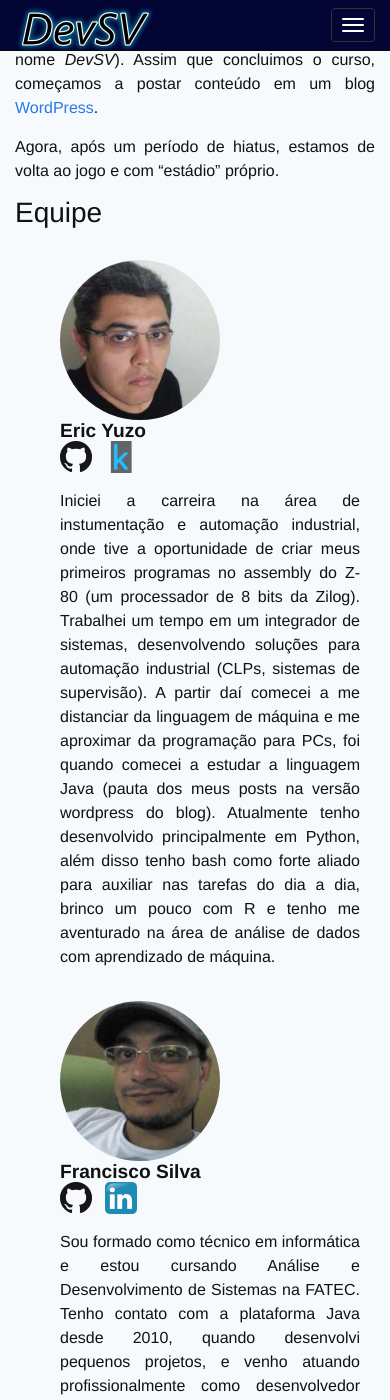
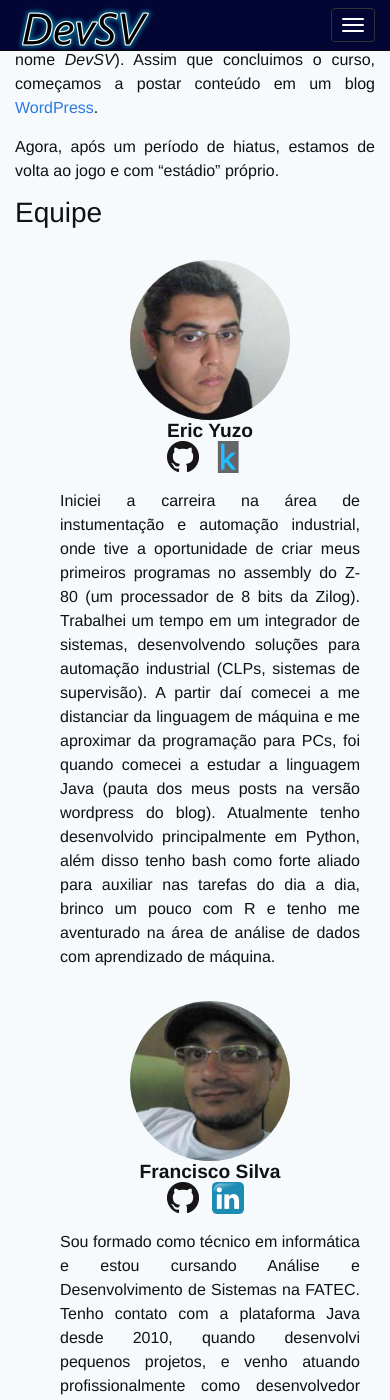
Before and after one commit to devsvbr/devsvbr.github.io, a Jekyll site: the page built from _pages/about.md, in a window 390 px wide and 1400 px high, scrolled down 287 px. Built offline with Jekyll 4.4.1, drawn with Linux system fonts in a browser that asks for light colours.

Commit message:
imagem, nome e links pra redes sociais centralizados em telas pequenas

```diff
--- a/css/styles.css
+++ b/css/styles.css
@@ -69,6 +69,12 @@ a:hover, a:active {
   padding: 0;
 }
 
+@media (max-width: 768px) {
+  .member-picture, .member-info {
+    text-align: center;
+  }
+}
+
 .social li {
   display: inline-block;
   margin-right: 1ch;
```
